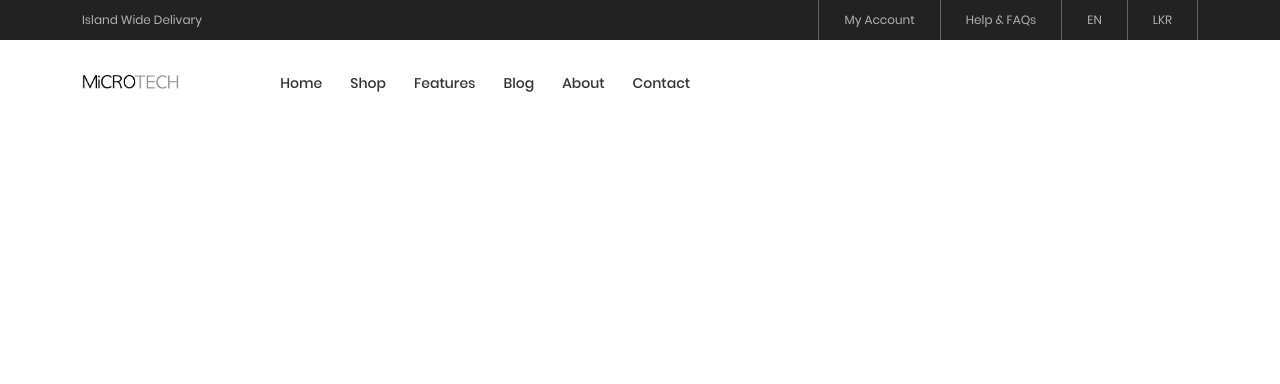
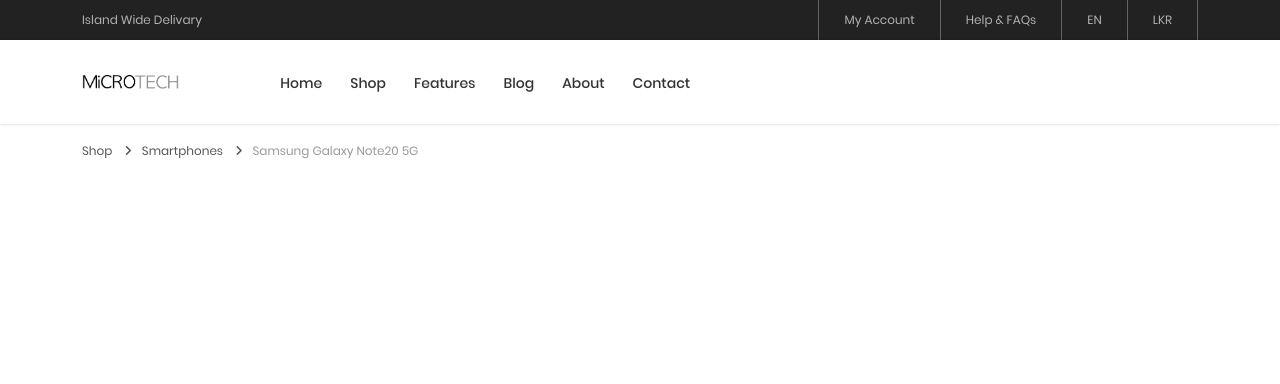
Before and after one commit to HasiniSama/microtech-website, a PHP site: page /product_page.php in a window 1280 px wide. Shown: the top 384 px of the page. Run offline with PHP 8.4, Linux system fonts and the light colour scheme; some libraries are stand-ins or nearby versions.

Commit message:
Breadcrumb added

```diff
--- a/product_page.php
+++ b/product_page.php
@@ -43,7 +43,7 @@
 			</div>
 
             <!-- Menu bar -->
-			<div class="wrap-menu">
+			<div class="wrap-menu how-shadow1">
 				<nav class="limiter-menu container">
 
 					<!-- Logo -->
@@ -100,11 +100,31 @@
 		</div>
 	</header>
 
+    <!-- breadcrumb -->
+    <div class="container">
+        <div class="bread-crumb flex-w  p-r-15 p-t-100">
+            <a href="index.php" class="stext-109 cl8 hov-cl1 trans-04">
+                Shop
+                <i class="fa fa-angle-right m-l-9 m-r-10" aria-hidden="true"></i>
+            </a>
+
+            <a href="shopping_page.php" class="stext-109 cl8 hov-cl1 trans-04">
+                Smartphones
+                <i class="fa fa-angle-right m-l-9 m-r-10" aria-hidden="true"></i>
+            </a>
+
+            <span class="stext-109 cl4">
+                Samsung Galaxy Note20 5G
+            </span>
+        </div>
+    </div>
+
 	<script src="https://cdn.jsdelivr.net/npm/bootstrap@5.1.1/dist/js/bootstrap.bundle.min.js" integrity="sha384-/bQdsTh/da6pkI1MST/rWKFNjaCP5gBSY4sEBT38Q/9RBh9AH40zEOg7Hlq2THRZ" crossorigin="anonymous"></script>
 	<script src="https://code.jquery.com/jquery-3.3.1.slim.min.js" integrity="sha384-q8i/X+965DzO0rT7abK41JStQIAqVgRVzpbzo5smXKp4YfRvH+8abtTE1Pi6jizo" crossorigin="anonymous"></script>
 	<script src="https://cdnjs.cloudflare.com/ajax/libs/popper.js/1.14.7/umd/popper.min.js" integrity="sha384-UO2eT0CpHqdSJQ6hJty5KVphtPhzWj9WO1clHTMGa3JDZwrnQq4sF86dIHNDz0W1" crossorigin="anonymous"></script>
 	<script src="https://stackpath.bootstrapcdn.com/bootstrap/4.3.1/js/bootstrap.min.js" integrity="sha384-JjSmVgyd0p3pXB1rRibZUAYoIIy6OrQ6VrjIEaFf/nJGzIxFDsf4x0xIM+B07jRM" crossorigin="anonymous"></script>
-	<script src="js/app.js"></script>
+	<script src="https://kit.fontawesome.com/bfc2cbc6c6.js" crossorigin="anonymous"></script>
+    <script src="js/app.js"></script>
 
 </body>
 </html>
```
